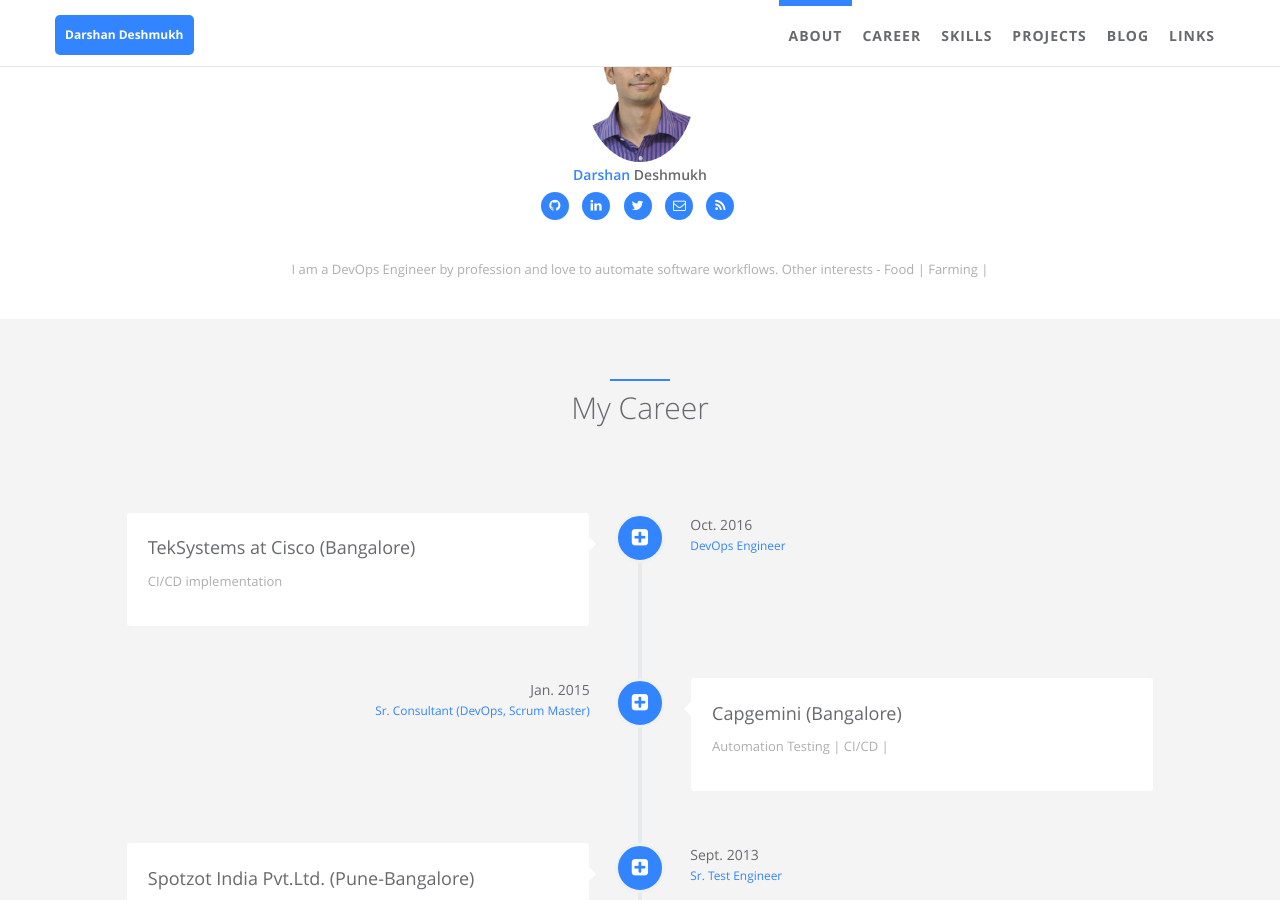
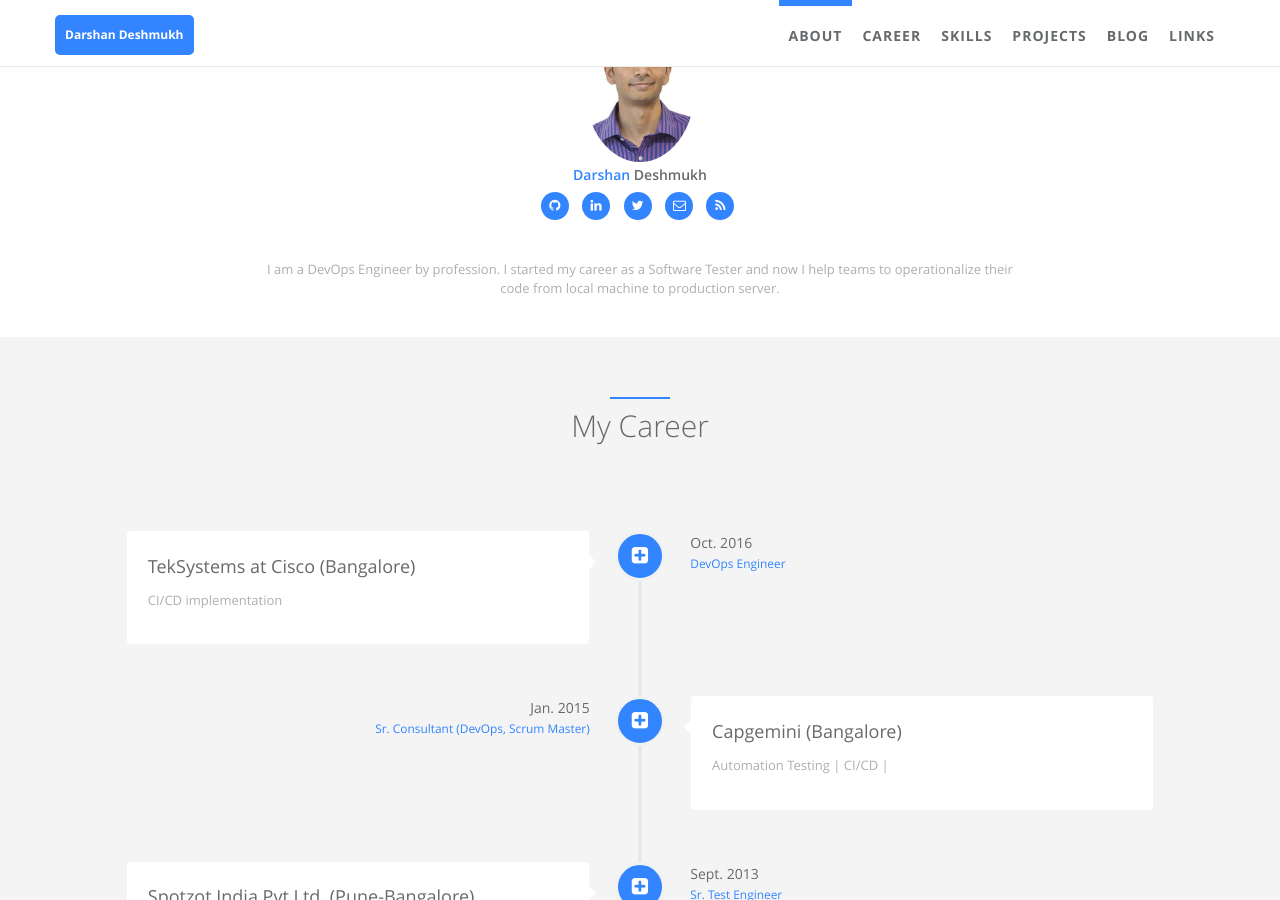
Before and after one commit to darshandeshmukh11/backup, a Jekyll site: the page built from index.html, in a window 1280 px wide and 900 px high, scrolled down 600 px. Built offline with Jekyll 4.4.1, drawn with Linux system fonts in a browser that asks for light colours.

Commit message:
Updated about me

```diff
--- a/_config.yml
+++ b/_config.yml
@@ -28,7 +28,7 @@ author:  # change following line to your infomation.
   skill_icon2:
     - name: icon-aws
     - name: icon-python
-  desc: I am a DevOps Engineer by profession and love to automate software workflows. Other interests - Food | Farming |   # Describe yourself.
+  desc: I am a DevOps Engineer by profession. I started my career as a Software Tester and now I help teams to operationalize their code from local machine to production server.   # Describe yourself.
 
 # comment
 #disqus:  # if you wanna comment feature, go to https://disqus.com/ to get your configuration; if not, comment following two lines.
```
